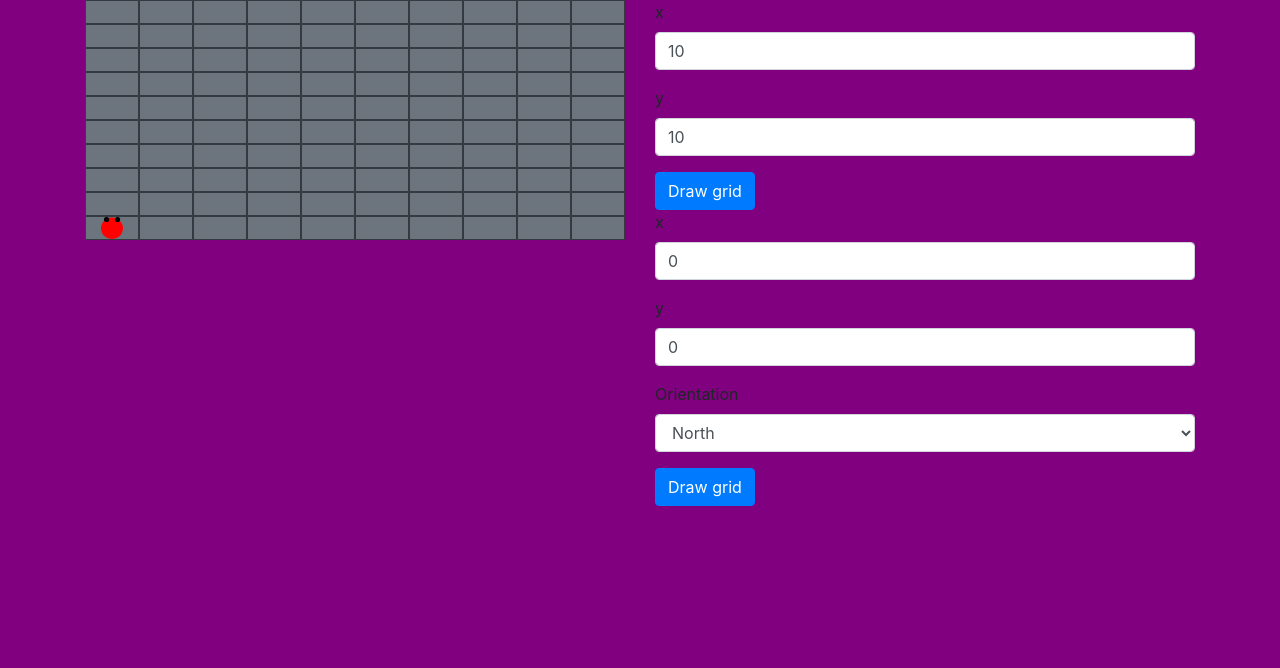
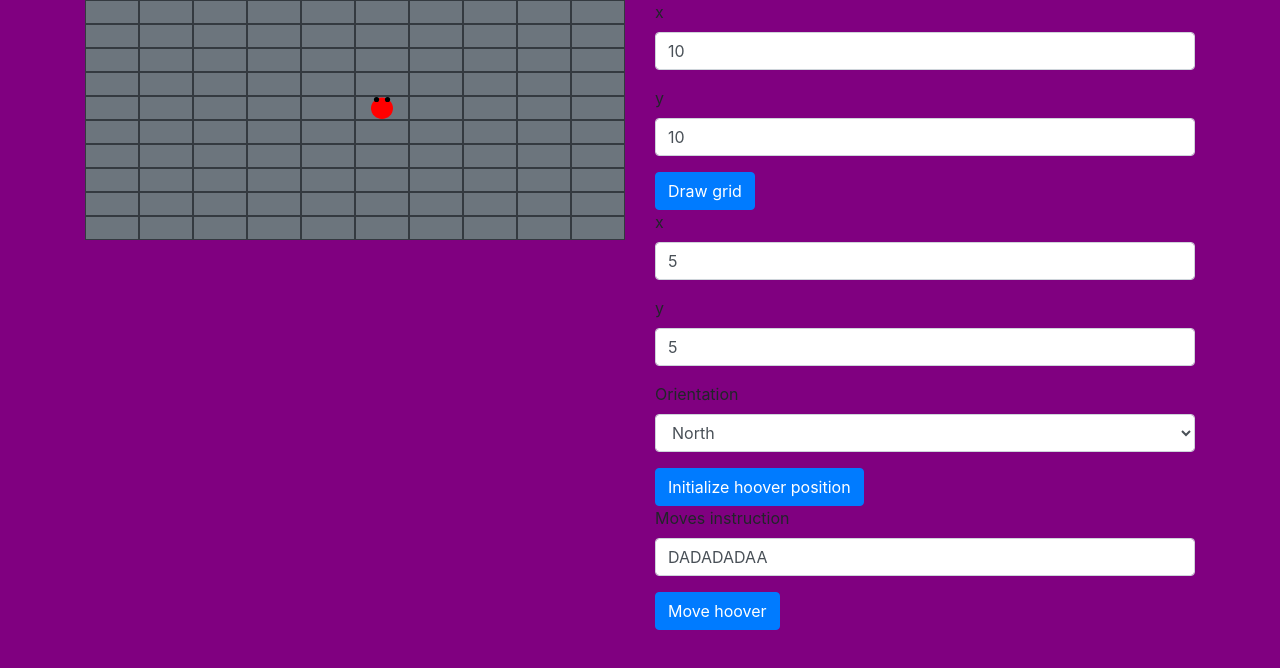
Before and after one commit to grrseguin/i-hoover-poc, a React (Create React App) app: page / in a window 1280 px wide. Shown: the top 668 px of the page. Built offline with nearby package versions, Linux system fonts and the light colour scheme.

Commit message:
Add hoover moves with its form

```diff
--- a/src/components/App/App.tsx
+++ b/src/components/App/App.tsx
@@ -4,6 +4,7 @@ import { HooverShape, Orientation } from '../../domain/Hoover';
 import Grid from '../Grid';
 import GridForm from '../GridForm';
 import HooverForm from '../HooverForm';
+import HooverMovesForm from '../HooverMovesForm';
 
 export interface IAppProps {
 }
@@ -11,6 +12,7 @@ export interface IAppProps {
 export interface IAppStates {
   grid: GridShape;
   hoover: HooverShape;
+  hooverMoves: string;
 }
 
 export class App extends React.Component<IAppProps, IAppStates> {
@@ -22,10 +24,11 @@ export class App extends React.Component<IAppProps, IAppStates> {
         y: 10,
       },
       hoover: {
-        x: 0,
-        y: 0,
+        x: 5,
+        y: 5,
         orientation: Orientation.North,
       },
+      hooverMoves: 'DADADADAA',
     };
   }
 
@@ -47,6 +50,13 @@ export class App extends React.Component<IAppProps, IAppStates> {
     });
   }
 
+  handlHooverMovesSubmit = (hooverMoves: string) => {
+    this.setState({
+      ...this.state,
+      hooverMoves,
+    });
+  }
+
   public render() {
     return (
       <div className="container">
@@ -54,6 +64,7 @@ export class App extends React.Component<IAppProps, IAppStates> {
           <div className="col-md-6">
             <Grid
               hoover={this.state.hoover}
+              hooverMoves={this.state.hooverMoves}
               {...this.state.grid}
             />
           </div>
@@ -67,6 +78,12 @@ export class App extends React.Component<IAppProps, IAppStates> {
                 {...this.state.hoover}
               />
             </fieldset>
+            <fieldset>
+              <HooverMovesForm
+                handleSubmit={this.handlHooverMovesSubmit}
+                moves={this.state.hooverMoves}
+              />
+            </fieldset>
           </div>
         </div>
       </div>
--- a/src/components/Grid.tsx
+++ b/src/components/Grid.tsx
@@ -6,6 +6,7 @@ import Cell from './Cell/Cell';
 
 export interface IGridProps extends GridShape {
   hoover: HooverShape;
+  hooverMoves: string;
 }
 
 class Grid extends React.Component<IGridProps> {
@@ -27,14 +28,6 @@ class Grid extends React.Component<IGridProps> {
 
   shouldComponentUpdate(nextProps: IGridProps) {
     if (
-      this.props.hoover.y !== nextProps.hoover.y ||
-      this.props.hoover.x !== nextProps.hoover.x
-    ) {
-      this.hoover.setX(parseInt(nextProps.hoover.x as any, 10));
-      this.hoover.setY(parseInt(nextProps.hoover.y as any, 10));
-      return true;
-    }
-    if (
       this.props.x !== nextProps.x ||
       this.props.y !== nextProps.y
     ) {
@@ -46,6 +39,21 @@ class Grid extends React.Component<IGridProps> {
       );
       return true;
     }
+
+    if (
+      this.props.hoover.y !== nextProps.hoover.y ||
+      this.props.hoover.x !== nextProps.hoover.x
+    ) {
+      this.hoover.setX(parseInt(nextProps.hoover.x as any, 10));
+      this.hoover.setY(parseInt(nextProps.hoover.y as any, 10));
+      return true;
+    }
+
+    if (nextProps.hooverMoves !== undefined) {
+      this.hoover.move(nextProps.hooverMoves);
+      return true;
+    }
+
     return false;
   }
 
--- a/src/components/HooverForm.tsx
+++ b/src/components/HooverForm.tsx
@@ -78,7 +78,7 @@ export class HooverForm extends React.Component<IHooverFormProps, IHooverFormSta
             }
           </select>
         </div>
-        <button type="submit" className="btn btn-primary">Draw grid</button>
+        <button type="submit" className="btn btn-primary">Initialize hoover position</button>
       </form>
     );
   }
--- /dev/null
+++ b/src/components/HooverMovesForm.tsx
@@ -0,0 +1,52 @@
+import * as React from 'react';
+
+export interface IHooverMovesFormProps {
+  handleSubmit: (moves: string) => void;
+  moves: string;
+}
+
+export interface IHooverMovesFormStates {
+  moves: string;
+}
+
+export class HooverMovesForm extends React.Component<IHooverMovesFormProps, IHooverMovesFormStates> {
+  constructor(props: IHooverMovesFormProps){
+    super(props);
+    this.state = {
+      moves: this.props.moves,
+    };
+  }
+
+  handleChangeMoves = (e: any) => {
+    this.setState({ moves: e.target.value });
+  }
+
+  handleSubmit = (e: any) => {
+    e.preventDefault();
+    this.props.handleSubmit(this.state.moves);
+    this.setState({ moves: '' });
+  }
+
+  public render() {
+    return (
+      <form onSubmit={this.handleSubmit}>
+        <div className="form-group">
+          <label htmlFor="hooverMoves">Moves instruction</label>
+          <input
+            id="hooverMoves"
+            className="form-control"
+            type="text"
+            aria-describedby="Hoover moves"
+            placeholder="Enter Moves ('D' to move right, 'G' to move left and 'A' to move straight)"
+            required
+            value={this.state.moves}
+            onChange={this.handleChangeMoves}
+            />
+        </div>
+        <button type="submit" className="btn btn-primary">Move hoover</button>
+      </form>
+    );
+  }
+}
+
+export default HooverMovesForm;
--- a/src/domain/Hoover.ts
+++ b/src/domain/Hoover.ts
@@ -3,8 +3,8 @@ import Grid from './Grid';
 export enum Orientation {
   North,
   East,
+  South,
   West,
-  South,
 }
 
 export interface HooverShape {
@@ -15,6 +15,29 @@ export interface HooverShape {
 
 export interface HooverShapeInGrid extends HooverShape {
   readonly grid: Grid;
+}
+
+enum TurningMatchers {
+  d = 1,
+  g = -1,
+};
+
+const OrientationMatchers = {
+  4: Orientation.North,
+  0: Orientation.North,
+  1: Orientation.East,
+  2: Orientation.South,
+  3: Orientation.West,
+  [-1]: Orientation.West,
+};
+
+const goForwardKey = 'a';
+
+const goForwardMatcher = {
+  [Orientation.North]: 1,
+  [Orientation.South]: -1,
+  [Orientation.East]: 1,
+  [Orientation.West]: -1,
 }
 
 export class Hoover {
@@ -38,6 +61,19 @@ export class Hoover {
     return this.orientation;
   }
 
+  setOrientation(move: TurningMatchers){
+    const newKey = this.orientation + move;
+    const  orientationMatcher = Object.entries(OrientationMatchers).find(
+      ([ key ]) => {
+        return key === newKey.toString()
+      }
+    );
+
+    if (orientationMatcher !== undefined) {
+      this.orientation = orientationMatcher[1];
+    }
+  }
+
   setX(x: number){
     this.x = x;
   }
@@ -49,6 +85,48 @@ export class Hoover {
   setGrid(grid: Grid){
     this.grid = grid;
   }
+
+  move(way: string){
+    const steps = way
+      .trim()
+      .toLowerCase()
+      .split('');
+
+    steps.forEach(
+      step => {
+        const turningMatcher = this.getTurningMatcher(step);
+        if (turningMatcher !== undefined) {
+          this.setOrientation(turningMatcher[1] as TurningMatchers);
+        } else if (step === goForwardKey) {
+          this.goForward();
+        }
+      }
+    );
+
+    return this;
+  }
+
+  private goForward(){
+    switch (this.orientation) {
+      case Orientation.North:
+      case Orientation.South:
+        this.setY(this.y + goForwardMatcher[this.orientation])
+        break;
+      case Orientation.West:
+      case Orientation.East:
+        this.setX(this.x + goForwardMatcher[this.orientation])
+        break;
+    }
+
+  }
+
+  private getTurningMatcher(letter: string){
+    const turningMatcher = Object.entries(TurningMatchers).find(
+      ([ key ]) => key === letter
+    );
+
+    return turningMatcher;
+  }
 }
 
 export default Hoover;
--- a/tsconfig.json
+++ b/tsconfig.json
@@ -17,7 +17,8 @@
     "resolveJsonModule": true,
     "isolatedModules": true,
     "noEmit": true,
-    "jsx": "react"
+    "jsx": "react",
+    "downlevelIteration": true
   },
   "include": [
     "src"
```
